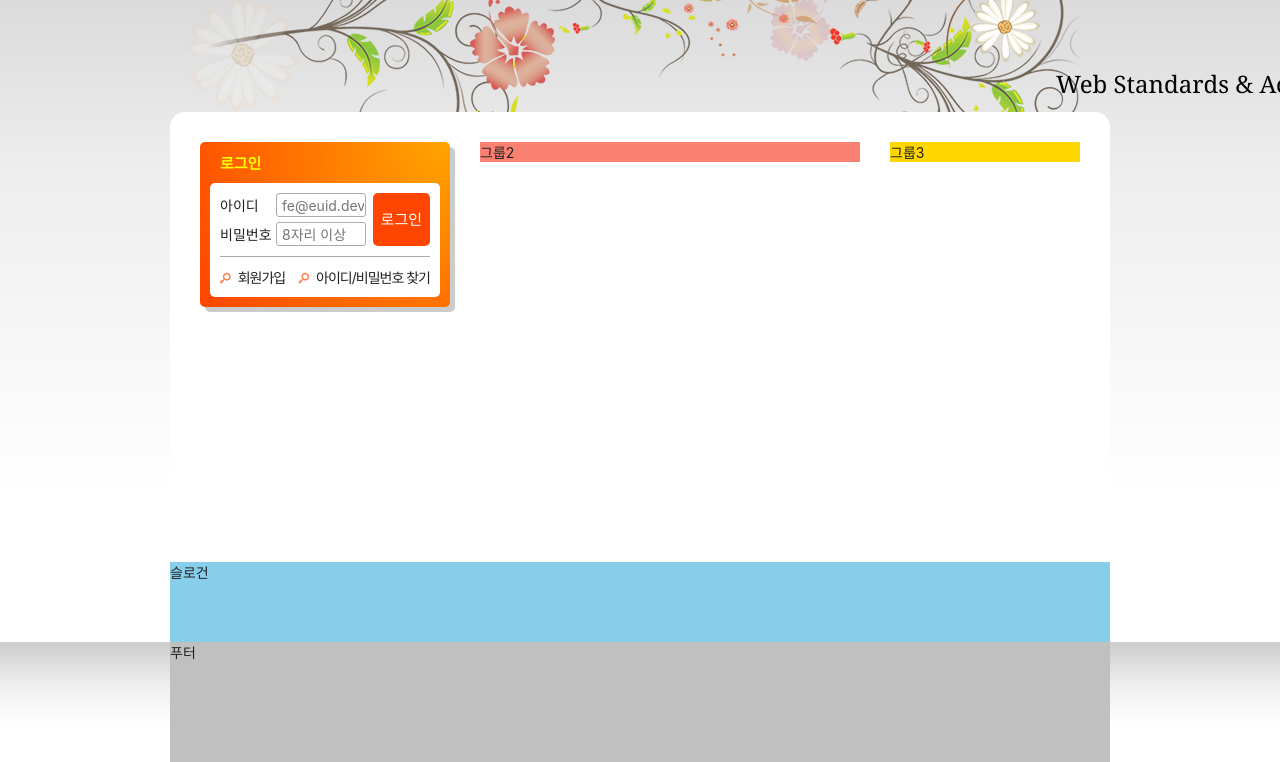
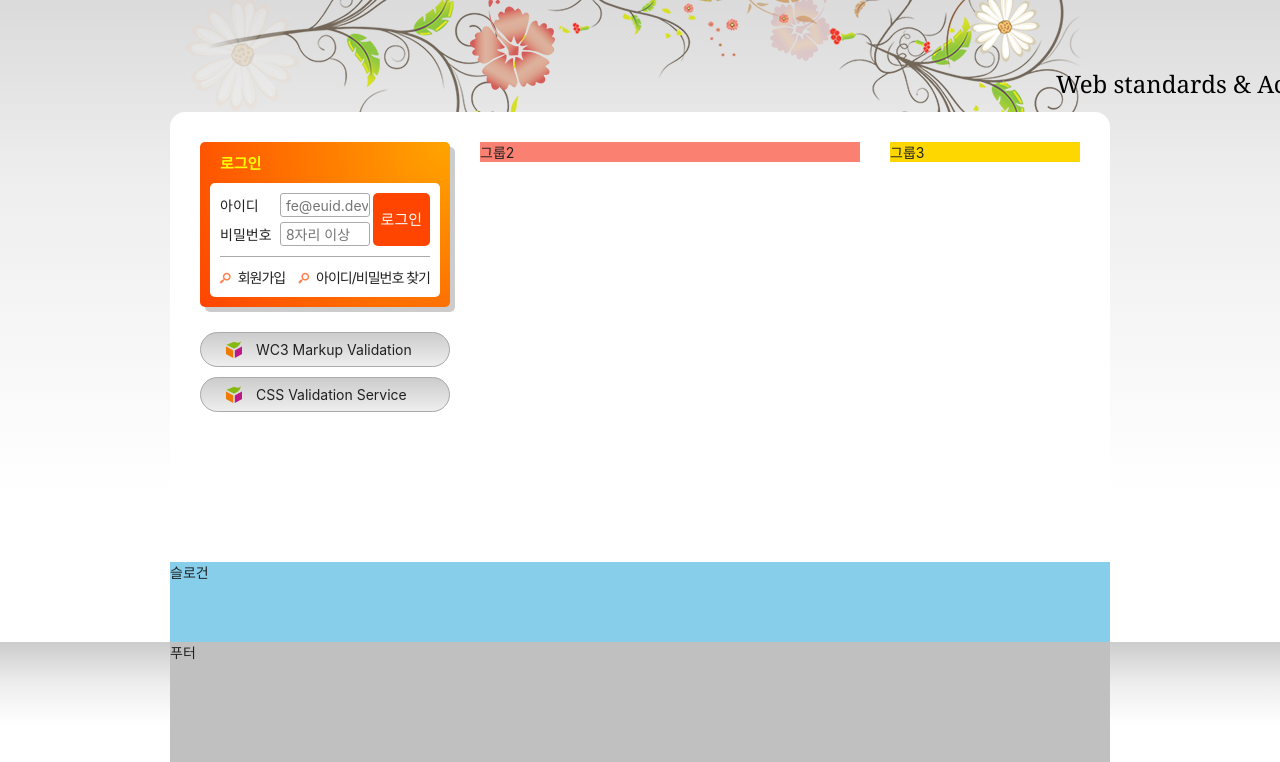
Before and after one commit to leejh4197/HTML5, a plain HTML site: page index.html in a window 1280 px wide. Shown: the part 135-897 px from the top of the page. Drawn offline with Linux system fonts and the light colour scheme; a web font is replaced by a local one.

Commit message:
밸리데이션 디자인완성

```diff
--- a/index.html
+++ b/index.html
@@ -14,7 +14,7 @@
     <link rel="stylesheet" href="./styles/style.css" />
     <script src="./js/main.js" defer></script>
     <!-- <script src="./js/jquery.min.js"></script>
-    <script src="./js/menu-tab.js"></script> -->
+  <script src="./js/menu-tab.js"></script> -->
   </head>
   <body>
     <header class="header">
@@ -43,7 +43,7 @@
         </li>
       </ul>
       <nav class="navigation">
-        <h2 class="a11y-hidden">메인메뉴</h2>
+        <h2 class="a11y-hidden">메인 메뉴</h2>
         <ul class="menu">
           <li class="menu-item is-active">
             <button type="button" class="menu-button">HTML에 대해</button>
@@ -148,18 +148,22 @@
       </nav>
     </header>
     <div class="visual">
-      <div class="visual-text">Web Standards &amp; Accessibility</div>
+      <div class="visual-text">Web standards &amp; Accessibility</div>
     </div>
     <main class="main">
       <div class="group group1">
         <section class="login">
           <h2 class="login-title">로그인</h2>
-          <form action="" class="login-form" method="POST">
+          <form
+            method="POST"
+            action="https://formspree.io/seulbinim@gmail.com"
+            class="login-form"
+          >
             <fieldset>
               <legend>회원 로그인 폼</legend>
               <div class="user-email">
-                <label for="userEmail">아이디</label
-                ><input
+                <label for="userEmail">아이디</label>
+                <input
                   type="email"
                   id="userEmail"
                   name="userEmail"
@@ -168,8 +172,8 @@
                 />
               </div>
               <div class="user-pw">
-                <label for="userPw">비밀번호</label
-                ><input
+                <label for="userPw">비밀번호</label>
+                <input
                   type="password"
                   id="userPw"
                   name="userPw"
@@ -181,10 +185,33 @@
             </fieldset>
           </form>
           <ul class="sign">
-            <li><a href="/">회원가입</a></li>
-            <li><a href="/">아이디/비밀번호 찾기</a></li>
+            <li><a href="/" class="icon-right-dir">회원가입</a></li>
+            <li><a href="/" class="icon-right-dir">아이디/비밀번호 찾기</a></li>
           </ul>
         </section>
+        <h2 class="a11y-hidden">유효성 검사 배너</h2>
+        <ul class="validation-list">
+          <li>
+            <a
+              href="/"
+              target="_blank"
+              rel="noopener noreferrer"
+              title="마크업 유효성검사 사이트로 이동 (새창)"
+            >
+              WC3 Markup Validation
+            </a>
+          </li>
+          <li>
+            <a
+              href="/"
+              target="_blank"
+              rel="noopener noreferrer"
+              title="CSS 유효성검사 사이트로 이동 (새창)"
+            >
+              CSS Validation Service
+            </a>
+          </li>
+        </ul>
       </div>
       <div class="group group2">그룹2</div>
       <div class="group group3">그룹3</div>
--- a/styles/style.css
+++ b/styles/style.css
@@ -363,7 +363,28 @@ body {
   font-family: "fontello";
   margin-right: 8px;
 }
-
+/* 유효성 검사 배너 */
+.validation-list {
+  margin-top: 25px;
+}
+.validation-list li {
+  margin-top: 10px;
+}
+.validation-list a {
+  display: block;
+  background: url("./images/validation_icon.png") no-repeat 25px 50%,
+    #ccc linear-gradient(to bottom, #ccc, #eee);
+  padding: 8px 15px 8px 55px;
+  border-radius: 30px;
+  border: 1px solid #aaa;
+}
+.validation-list a:hover,
+.validation-list a:focus {
+  color: coral;
+}
+/* .validation-list a::before {
+  content: url(./images/validation_icon.png);
+} */
 /* 슬로건 */
 .slogan {
   background: skyblue;
```
